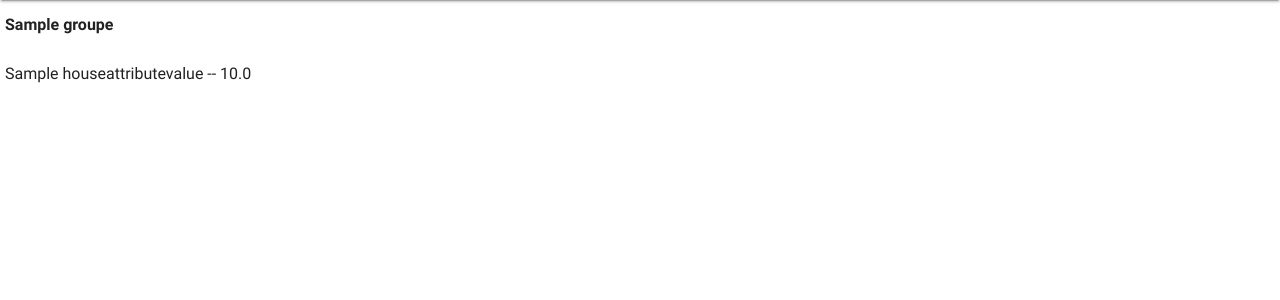
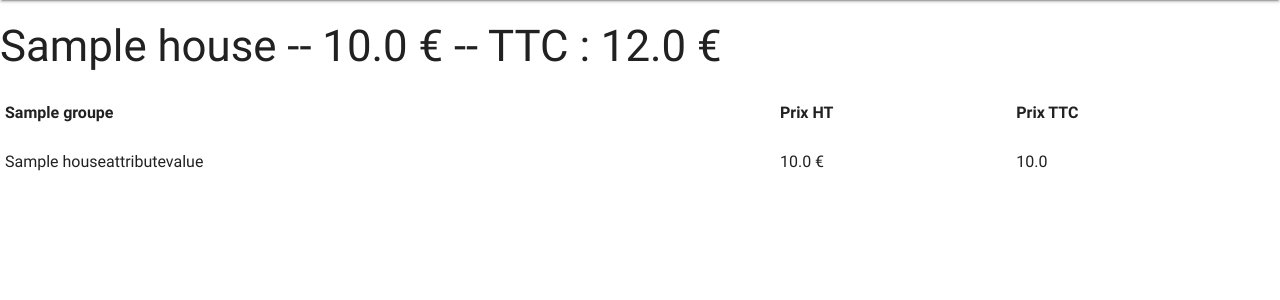
Before and after one commit to Prokti/batilabv1, a Django app: page /catalogue/1 in a window 1280 px wide. Shown: the part 64-364 px from the top of the page. Run offline with Django 3.2, Linux system fonts and the light colour scheme; tables that the repository leaves empty hold one stand-in row (values such as "Sample post").

Commit message:
catalogue detail

```diff
--- a/catalogue/models.py
+++ b/catalogue/models.py
@@ -18,6 +18,7 @@ class House(models.Model):
     name = models.CharField(max_length=100)
     price_ht = models.FloatField()
     code = models.CharField(max_length=100, blank=True)
+
 
     def __str__(self):
         return self.name
@@ -68,6 +69,9 @@ class House(models.Model):
         print(resultat)
         return resultat
 
+    def prix_ttc(self):
+        return self.price_ht * 1.20
+
 
 class HouseAttribute(models.Model):
     name = models.CharField(max_length=100)
@@ -103,7 +107,11 @@ class HouseAttributePrice(models.Model):
     house_attribute_value = models.ForeignKey(
         HouseAttributeValue, on_delete=models.CASCADE)
     price_ht = models.FloatField()
+
     #content_object = GenericForeignKey("house_item", "price_ht")
+
+    def calcule_ttc(self):
+        self.price_ht * 1.20
 
     def __float__(self):
         return self.price_ht
--- a/catalogue/templates/catalogue/detail_house.html
+++ b/catalogue/templates/catalogue/detail_house.html
@@ -1,14 +1,8 @@
 {% extends "base.html" %} {% block content %}
 
 
-
-
-
+<h3> {{detail_house.name}} -- {{detail_house.price_ht}} € -- TTC : {{detail_house.prix_ttc}} € </h3>
 <table>
-
-
-
-
         {% for x , y in detail_house.groupe.items %}
         <tr>
                 <th>
@@ -17,25 +11,35 @@
 
                 </th>
 
+                <th>
+                        Prix HT
+                </th>
+                <th>
+                        Prix TTC
+                </th>
+
         </tr>
 
-        {% for x2 in y %} {%for x3 , x4 in x2.items %}
         <tr>
+                {% for x2 in y %} {%for x3 , x4 in x2.items %}
 
                 <td>
 
-                        {{x3}} -- {{x4}}
+                        {{x3}}
+                </td>
+
+                <td>
+                        {{x4}} €
+                </td>
+
+                <td>
+                        {{x4}}
                 </td>
 
         </tr>
-        {% endfor %} {% endfor %}
-        {% endfor %}
+
+        {% endfor %} {% endfor %} {% endfor %}
 
 </table>
 
-
-
-
-
-
-{% endblock %}
+{%endblock%}
```
